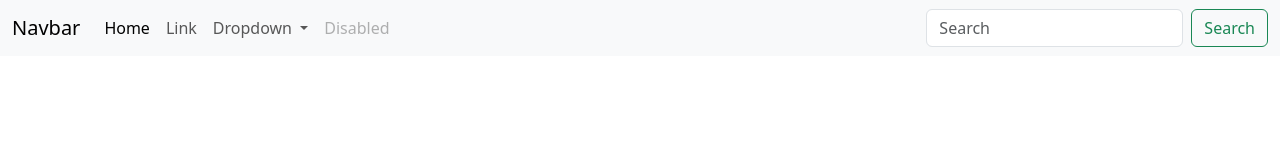
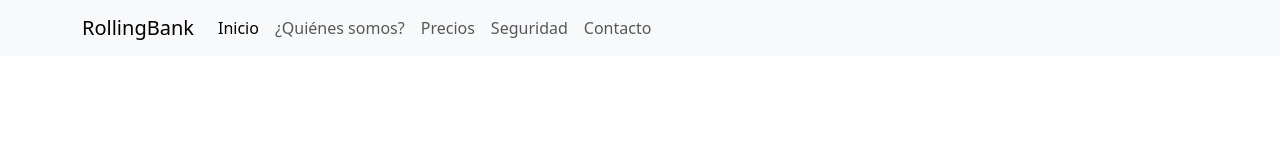
Before and after one commit to Pablolsardi/rollingBank, a plain HTML site: page index.html in a window 1280 px wide. Drawn offline with nearby package versions, Linux system fonts and the light colour scheme; files that its build step writes are made by us from their sources.

Commit message:
cambie el id del boton habmurguesa

```diff
--- a/index.html
+++ b/index.html
@@ -13,43 +13,31 @@
 <body>
     <header>
         <nav class="navbar navbar-expand-lg bg-body-tertiary">
-            <div class="container-fluid">
-                <a class="navbar-brand" href="#">Navbar</a>
+            <div class="container">
+                <a class="navbar-brand" href="./index.html">RollingBank</a>
                 <button class="navbar-toggler" type="button" data-bs-toggle="collapse"
-                    data-bs-target="#navbarSupportedContent" aria-controls="navbarSupportedContent" aria-expanded="false"
+                    data-bs-target="#menuRollingBank" aria-controls="menuRollingBank" aria-expanded="false"
                     aria-label="Toggle navigation">
                     <span class="navbar-toggler-icon"></span>
                 </button>
-                <div class="collapse navbar-collapse" id="navbarSupportedContent">
+                <div class="collapse navbar-collapse" id="menuRollingBank">
                     <ul class="navbar-nav me-auto mb-2 mb-lg-0">
                         <li class="nav-item">
-                            <a class="nav-link active" aria-current="page" href="#">Home</a>
+                            <a class="nav-link active" aria-current="page" href="./index.html">Inicio</a>
                         </li>
                         <li class="nav-item">
-                            <a class="nav-link" href="#">Link</a>
-                        </li>
-                        <li class="nav-item dropdown">
-                            <a class="nav-link dropdown-toggle" href="#" role="button" data-bs-toggle="dropdown"
-                                aria-expanded="false">
-                                Dropdown
-                            </a>
-                            <ul class="dropdown-menu">
-                                <li><a class="dropdown-item" href="#">Action</a></li>
-                                <li><a class="dropdown-item" href="#">Another action</a></li>
-                                <li>
-                                    <hr class="dropdown-divider">
-                                </li>
-                                <li><a class="dropdown-item" href="#">Something else here</a></li>
-                            </ul>
+                            <a class="nav-link" href="./pages/quienesSomos.html">¿Quiénes somos?</a>
                         </li>
                         <li class="nav-item">
-                            <a class="nav-link disabled" aria-disabled="true">Disabled</a>
+                            <a class="nav-link" href="./pages/prices.html">Precios</a>
+                        </li>
+                        <li class="nav-item">
+                            <a class="nav-link" href="./pages/seguridad.html">Seguridad</a>
+                        </li>
+                        <li class="nav-item">
+                            <a class="nav-link" href="./pages/error404.html">Contacto</a>
                         </li>
                     </ul>
-                    <form class="d-flex" role="search">
-                        <input class="form-control me-2" type="search" placeholder="Search" aria-label="Search">
-                        <button class="btn btn-outline-success" type="submit">Search</button>
-                    </form>
                 </div>
             </div>
         </nav>
```
Also changed, not shown: pages/error404.html (added), pages/prices.html (added), pages/quienesSomos.html (added), pages/seguridad.html (added).
